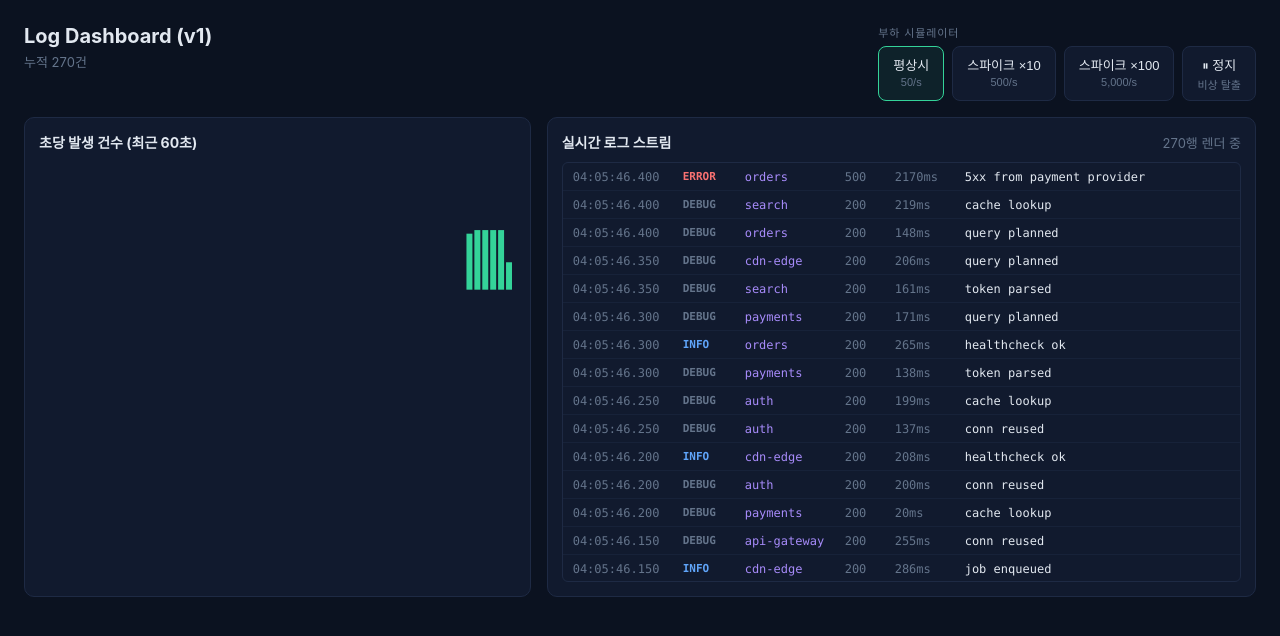
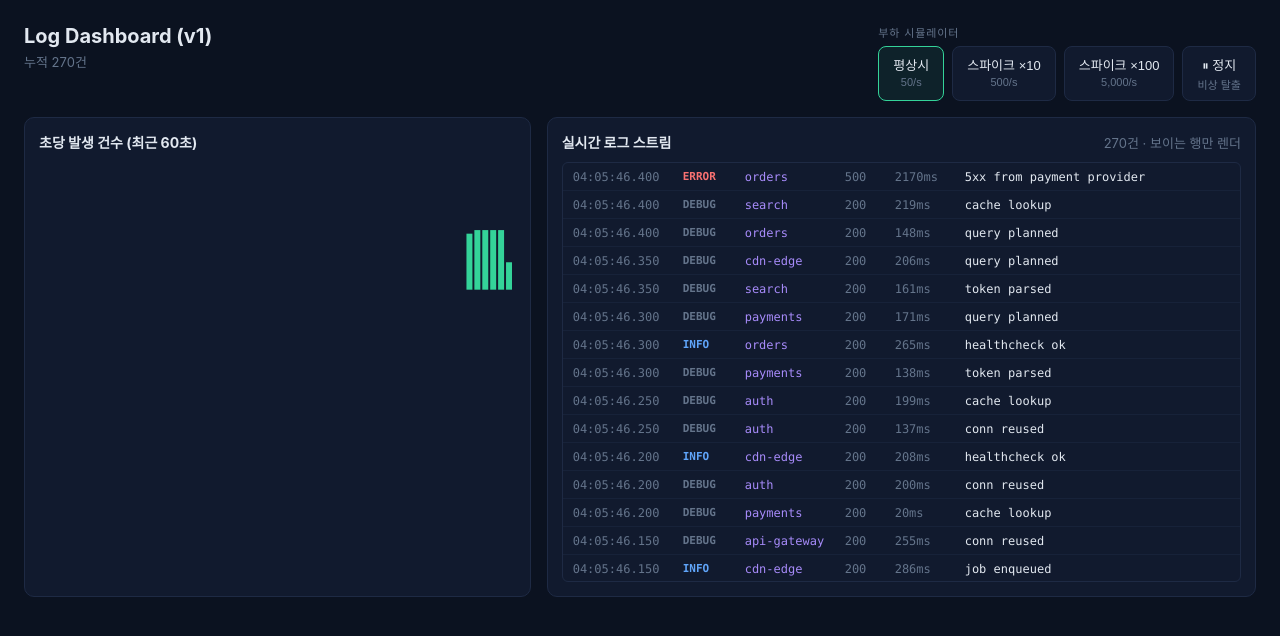
Before and after one commit to RYUSEULGI/load-dashboard-test, a Next.js app: page / in a window 1280 px wide. Shown: the top 636 px of the page. Built offline with nearby package versions, Linux system fonts and the light colour scheme.

Commit message:
perf: react-window로 로그 리스트 가상화 + LogStreamPanel 분리 (x100 부하 소화 가능)

```diff
--- a/components/LogRow.tsx
+++ b/components/LogRow.tsx
@@ -18,9 +18,16 @@ function fmtTime(ts: number): string {
   );
 }
 
-const LogRow = memo(function LogRow({ log }: {log: LogEvent}) {
+const LogRow = memo(function LogRow({
+  log,
+  style,
+}: {
+  log: LogEvent;
+  /** react-window가 계산해 주는 행 위치/크기 (position: absolute 등) */
+  style?: React.CSSProperties;
+}) {
   return (
-    <div className="log-row-static">
+    <div className="log-row-static" style={style}>
       <span className="c-time">{fmtTime(log.timestamp)}</span>
       <span className={`c-level ${LEVEL_CLASS[log.level]}`}>{log.level}</span>
       <span className="c-service">{log.service}</span>
--- /dev/null
+++ b/components/LogStreamPanel.tsx
@@ -0,0 +1,35 @@
+"use client";
+
+import { LogEvent } from "@/lib/eventGenerator";
+import { List, RowComponentProps } from "react-window";
+import LogRow from "./LogRow";
+
+function LogStreamRow({
+  index,
+  style,
+  logs,
+}: RowComponentProps<{ logs: LogEvent[] }>) {
+  const log = logs[logs.length - 1 - index];
+  return <LogRow log={log} style={style} />;
+}
+
+export default function LogStreamPanel({ logs }: {logs: LogEvent[]}) {
+  return (
+    <div className="panel">
+      <div className="panel-header">
+        <h2>실시간 로그 스트림</h2>
+        <span className="muted">
+          {logs.length.toLocaleString()}건 · 보이는 행만 렌더
+        </span>
+      </div>
+      <List
+        className="log-viewport"
+        style={{ height: 420 }}
+        rowComponent={LogStreamRow}
+        rowCount={logs.length}
+        rowHeight={28}
+        rowProps={{ logs }}
+      />
+    </div>
+  );
+}
--- a/components/NaiveDashboard.tsx
+++ b/components/NaiveDashboard.tsx
@@ -14,8 +14,7 @@ import {
 } from "@/lib/histogram";
 import { THistogram } from "@/types/dashboard.types";
 import { useEffect, useRef, useState } from "react";
-import LogRow from "./LogRow";
-
+import LogStreamPanel from "./LogStreamPanel";
 
 export default function NaiveDashboard() {
   const generatorRef = useRef<Generator | null>(null);
@@ -73,7 +72,6 @@ export default function NaiveDashboard() {
   };
 
   const maxCount = Math.max(100, ...histogram.map((h) => h.count));
-  const newestFirst = [...logs].reverse();
 
   return (
     <main className="dashboard">
@@ -134,19 +132,7 @@ export default function NaiveDashboard() {
           </svg>
         </div>
 
-        <div className="panel">
-          <div className="panel-header">
-            <h2>실시간 로그 스트림</h2>
-            <span className="muted">
-              {logs.length.toLocaleString()}행 렌더 중
-            </span>
-          </div>
-          <div className="log-viewport" style={{ height: 420 }}>
-            {newestFirst.map((e) => (
-              <LogRow key={e.id} log={e} />
-            ))}
-          </div>
-        </div>
+        <LogStreamPanel logs={logs} />
       </div>
     </main>
   );
--- a/package.json
+++ b/package.json
@@ -10,7 +10,8 @@
   "dependencies": {
     "next": "^15.3.0",
     "react": "^19.0.0",
-    "react-dom": "^19.0.0"
+    "react-dom": "^19.0.0",
+    "react-window": "2.2.7"
   },
   "devDependencies": {
     "@types/node": "^22.0.0",
```
Also changed, not shown: 1 other file (tests, documents, lock files or other folders).
